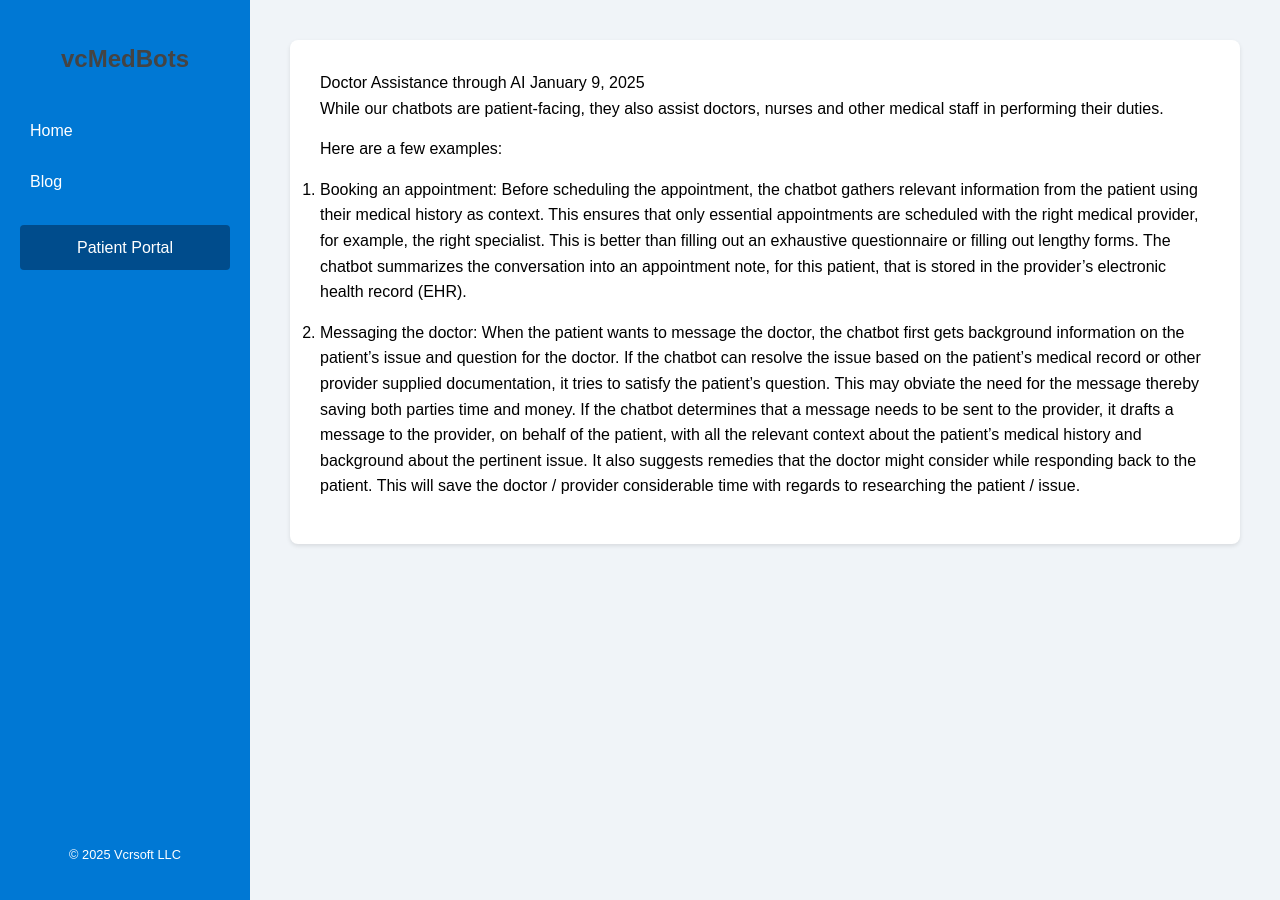
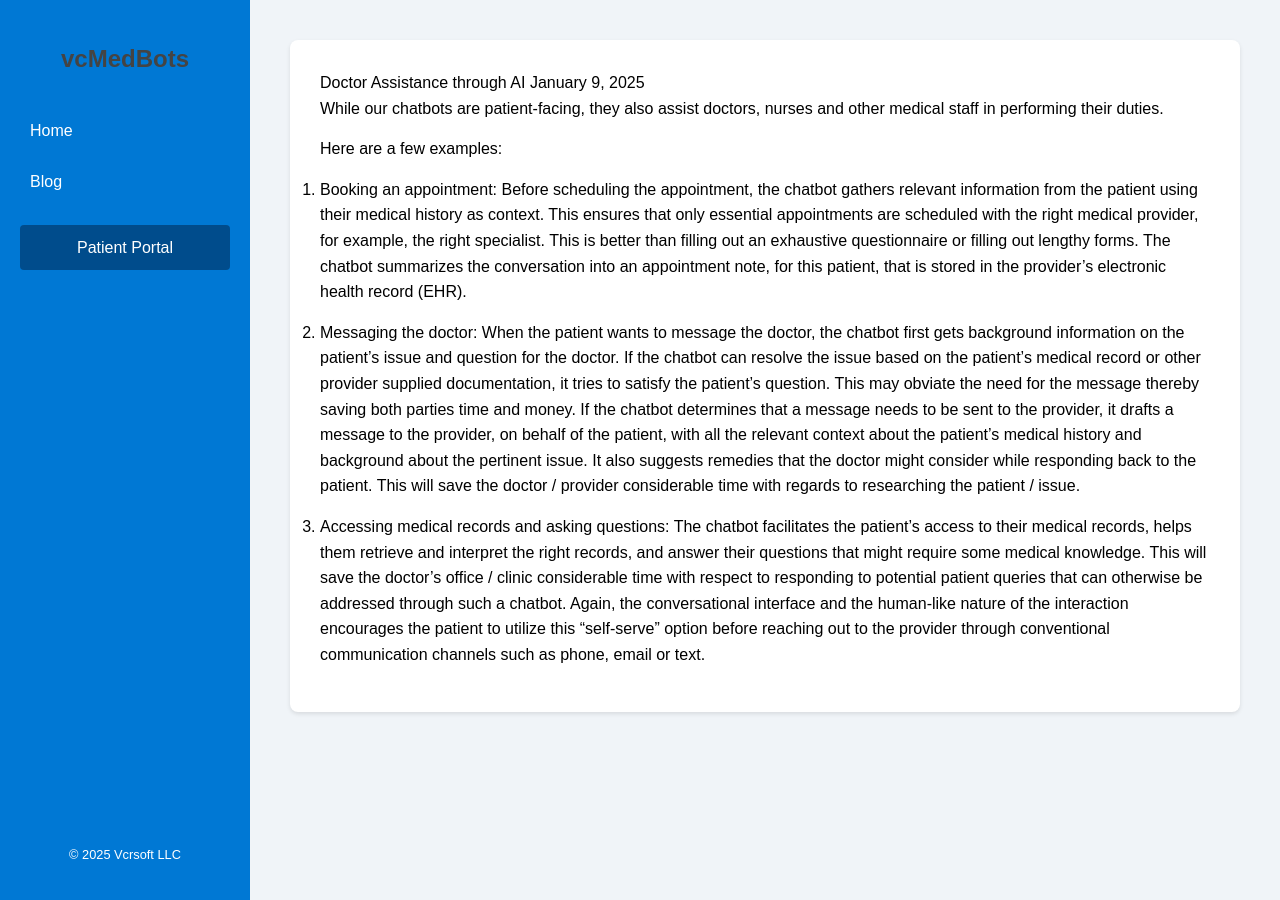
Before and after one commit to vcrsoft/vcrsoft.github.io, a Jekyll site: the page built from _posts/2025-01-09-doctorAssistance.md, in a window 1280 px wide. Built offline with Jekyll 4.4.1, drawn with Linux system fonts in a browser that asks for light colours.

Commit message:
Update 2025-01-09-doctorAssistance.md

```diff
--- a/_posts/2025-01-09-doctorAssistance.md
+++ b/_posts/2025-01-09-doctorAssistance.md
@@ -13,3 +13,5 @@ Here are a few examples:
 1. Booking an appointment: Before scheduling the appointment, the chatbot gathers relevant information from the patient using their medical history as context. This ensures that only essential appointments are scheduled with the right medical provider, for example, the right specialist. This is better than filling out an exhaustive questionnaire or filling out lengthy forms. The chatbot summarizes the conversation into an appointment note, for this patient, that is stored in the provider's electronic health record (EHR).
 
 2. Messaging the doctor: When the patient wants to message the doctor, the chatbot first gets background information on the patient's issue and question for the doctor. If the chatbot can resolve the issue based on the patient's medical record or other provider supplied documentation, it tries to satisfy the patient's question. This may obviate the need for the message thereby saving both parties time and money. If the chatbot determines that a message needs to be sent to the provider, it drafts a message to the provider, on behalf of the patient, with all the relevant context about the patient's medical history and background about the pertinent issue. It also suggests remedies that the doctor might consider while responding back to the patient. This will save the doctor / provider considerable time with regards to researching the patient / issue.
+
+3. Accessing medical records and asking questions: The chatbot facilitates the patient's access to their medical records, helps them retrieve and interpret the right records, and answer their questions that might require some medical knowledge. This will save the doctor's office / clinic considerable time with respect to responding to potential patient queries that can otherwise be addressed through such a chatbot. Again, the conversational interface and the human-like nature of the interaction encourages the patient to utilize this "self-serve" option before reaching out to the provider through conventional communication channels such as phone, email or text.
```
